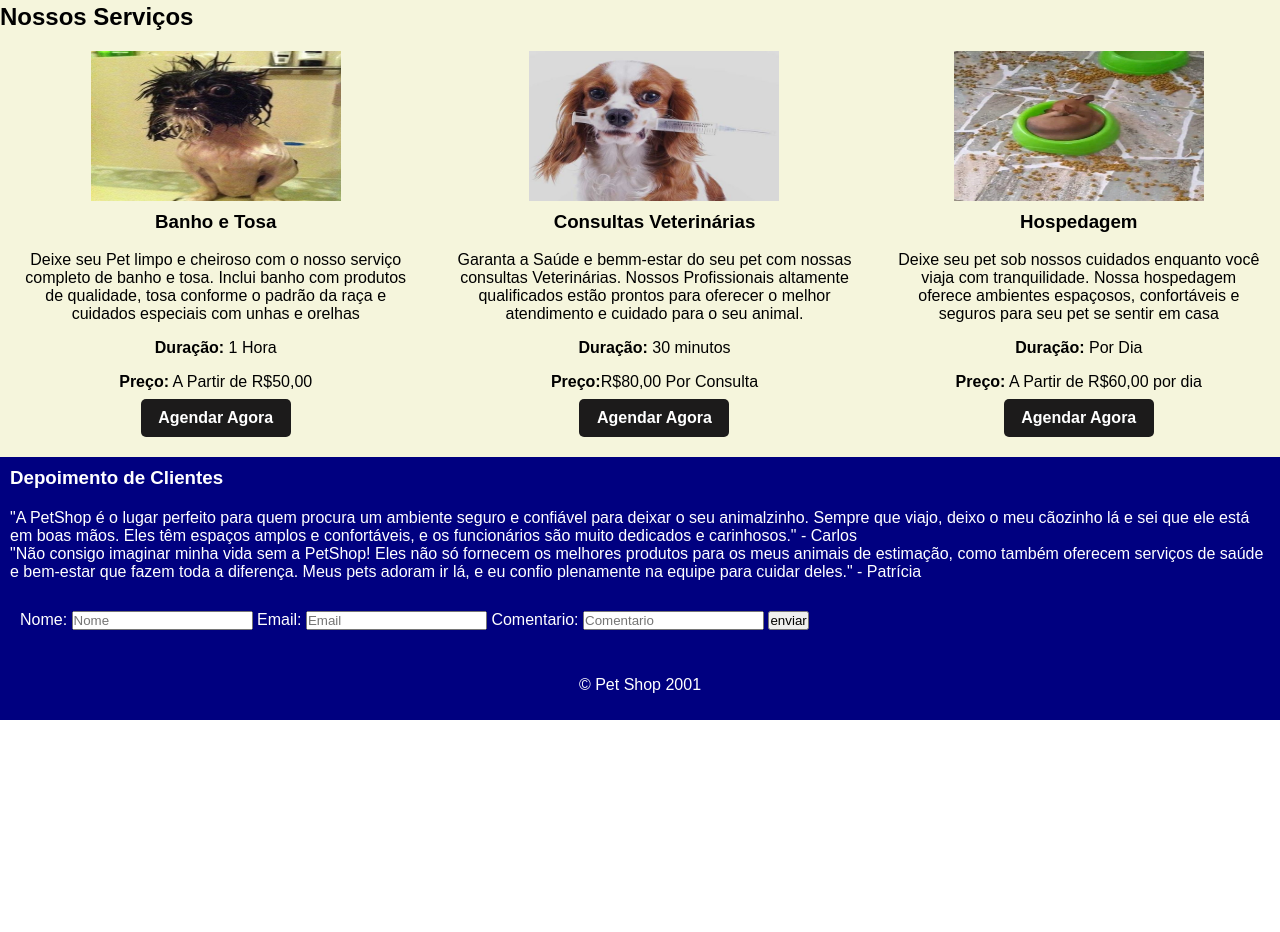
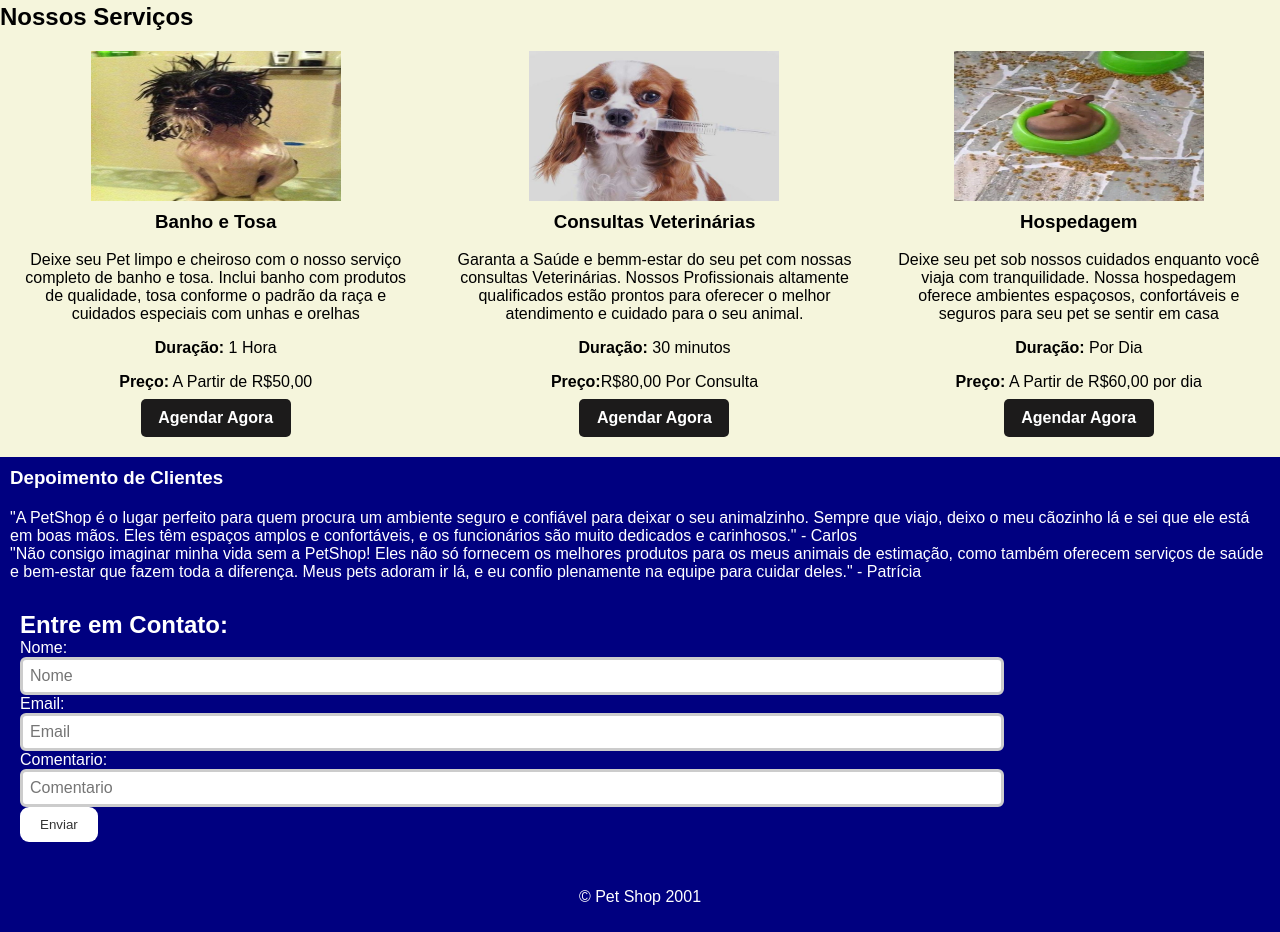
Before and after one commit to WilhelmCZ/WilhelmCZ.github.io, a plain HTML site: page index.html in a window 1280 px wide. Shown: the part 301-1233 px from the top of the page. Before the commit the page ends 1021 px from the top, so only its background shows below. Drawn offline with Linux system fonts and the light colour scheme.

Commit message:
Update Shimiyay
botoes em cima fazem alguma coisa melhorei visual de contato

```diff
--- a/index.html
+++ b/index.html
@@ -125,7 +125,7 @@
             flex: 1 1 100vw;
             padding: 10px;
         }
-        #formulario{
+        #contato{
             background-color: navy;
             color: white;
             display: flex;
@@ -142,6 +142,27 @@
             padding: 10px;
             height: 50px;
         }
+        form input,
+        form textarea {
+            width: 100%;
+            padding: 7px;
+            border: 3px solid #ccc;
+            border-radius: 6px;
+            font-size: 16px;
+        }
+        form button {
+            background-color: #fff;
+            color: #333;
+            border: none;
+            padding: 10px 20px;
+            cursor: pointer;
+            border-radius: 9px;
+            transition: background-color 0.3s ease;
+        }
+
+        form button:hover {
+            background-color: #ddd;
+        }
     </style>
 </head>
 <body>
@@ -151,8 +172,8 @@
     <nav>
 
     <a href="#home">Home</a>
-    <a href="#sobre">Sobre Nós</a>
-    <a href="#servicos">Servicos</a>
+    <a href="#depoimento">Sobre Nós</a>
+    <a href="#veterinario">Servicos</a>
     <a href="#contato">Contato</a>
     </nav>
 </header>
@@ -209,15 +230,16 @@
      estimação, como também oferecem serviços de saúde e bem-estar que fazem toda a diferença. Meus pets adoram ir lá,
      e eu confio plenamente na equipe para cuidar deles." - Patrícia</p>
 </section>
-<section id="formulario">
+<section id="contato">
     <form action="">
+        <h2>Entre em Contato:</h2>
         <label for="">Nome:</label>
         <input type="text" name="nome" placeholder="Nome">
         <label for="">Email:</label>
         <input type="text" name="email" placeholder="Email">
         <label for="">Comentario:</label>
         <input type="text" name="comentario" placeholder="Comentario">
-        <input type="submit" value="enviar">
+        <button type="submit" class="btn">Enviar</button>
     </form>
 </section>
 <footer> <p>&copy; Pet Shop 2001</p></footer>
```
